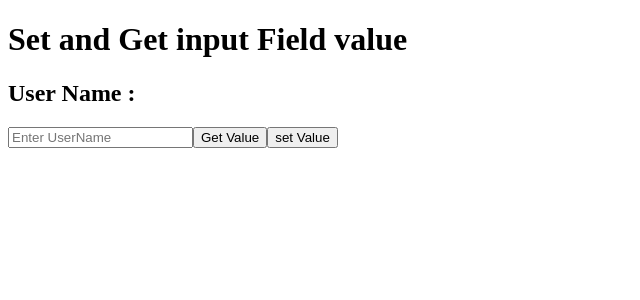
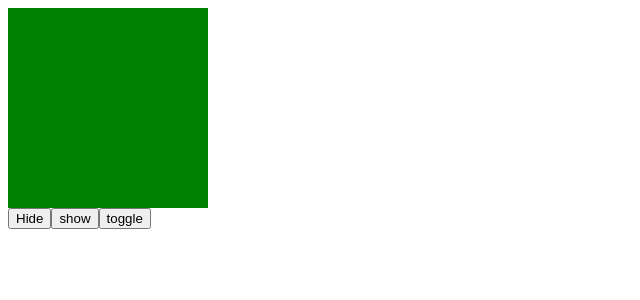
Before and after one commit to vedamshpawar/Angular_learning, an Angular app in the folder myproject_angular/: page / in a window 1280 px wide. Shown: the top 300 px of the page, without its empty margins (0-640 px from the left). Built offline with nearby package versions, Linux system fonts and the light colour scheme.

Commit message:
practice control flow statements in angular session

```diff
--- a/myproject_angular/src/app/app.html
+++ b/myproject_angular/src/app/app.html
@@ -15,8 +15,10 @@
     </div>
 </div> -->
 
-<h1>Set and Get input Field value</h1>
+<!-- <h1>Set and Get input Field value</h1>
 <h2>User Name : {{displayName}}</h2>
 <input type="text" (input)="getName($event)" value="{{name}}" placeholder="Enter UserName">
 <button (click)="showName()">Get Value</button>
-<button (click)="setName()">set Value</button>
+<button (click)="setName()">set Value</button> -->
+
+<app-profile></app-profile>
--- a/myproject_angular/src/app/app.ts
+++ b/myproject_angular/src/app/app.ts
@@ -1,9 +1,10 @@
 import { Component, signal } from '@angular/core';
 import { RouterOutlet } from '@angular/router';
+import { Profile } from './profile/profile';
 
 @Component({
   selector: 'app-root',
-  imports: [RouterOutlet],
+  imports: [RouterOutlet, Profile],
   templateUrl: './app.html',
   styleUrl: './app.css'
 })
--- /dev/null
+++ b/myproject_angular/src/app/profile/profile.html
@@ -0,0 +1,16 @@
+<!-- <p>profile works!</p> -->
+
+@if(display){
+    <div style="background-color: green; width: 200px; height: 200px;">
+
+    </div>
+}
+
+<button (click)="hide()">Hide</button>
+<button (click)="show()">show</button>
+<button (click)="toggleTwo()">toggle</button>
+
+
+<!-- <div style="background-color: green; width: 200px; height: 200px;">
+
+</div> -->
--- /dev/null
+++ b/myproject_angular/src/app/profile/profile.ts
@@ -0,0 +1,25 @@
+import { Component } from '@angular/core';
+
+@Component({
+  selector: 'app-profile',
+  imports: [],
+  templateUrl: './profile.html',
+  styleUrl: './profile.css',
+})
+export class Profile {
+
+  display=true
+
+  hide(){
+    this.display=false
+  }
+
+  show(){
+    this.display=true
+  }
+
+  toggleTwo(){
+    this.display =! this.display
+  }
+
+}
```
Also changed, not shown: myproject_angular/src/app/profile/profile.css (added), 1 other file (tests, documents, lock files or other folders).
